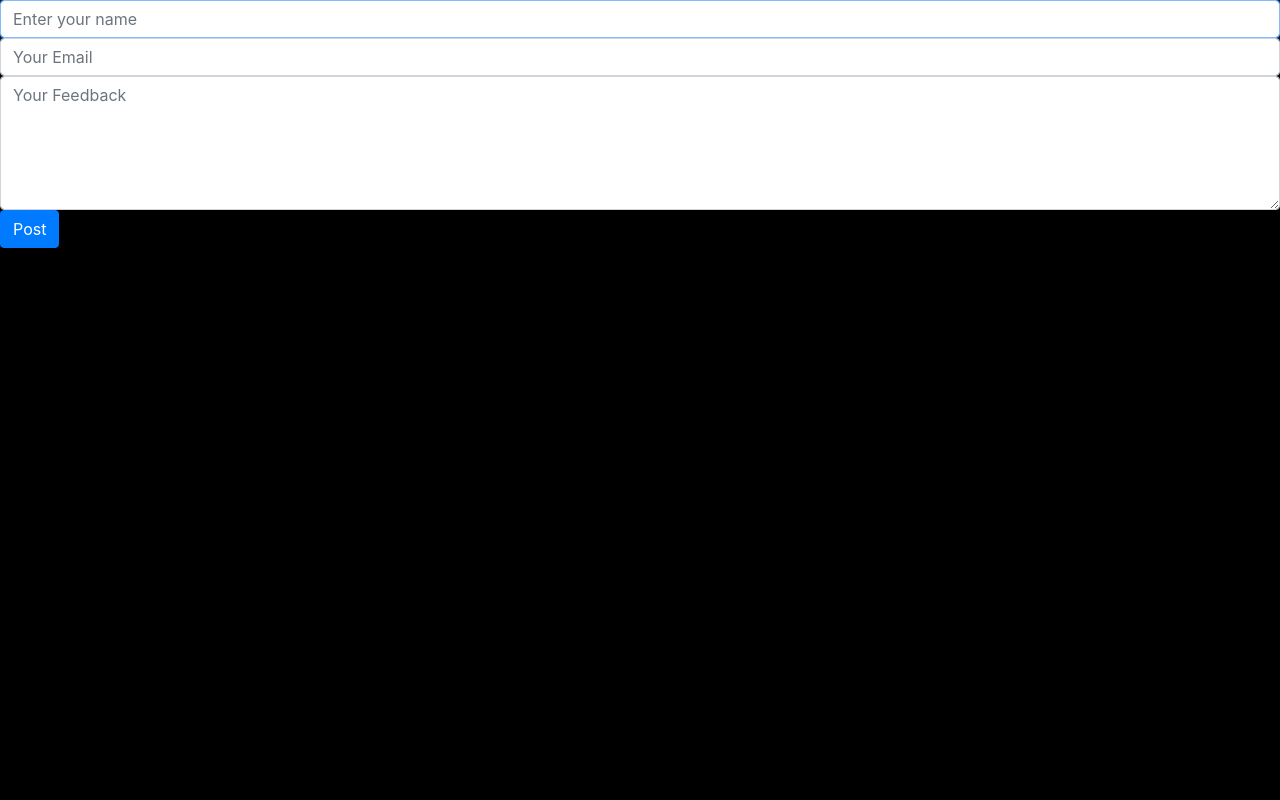
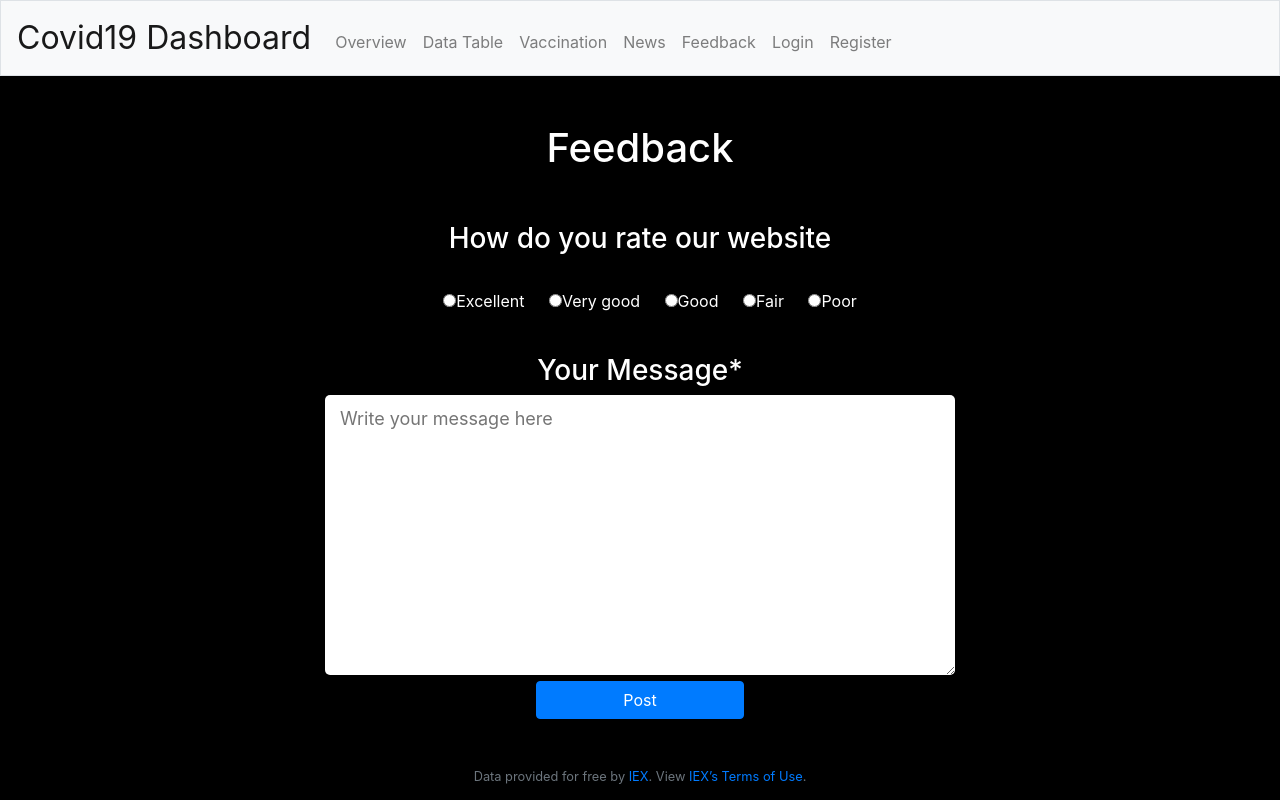
Before and after one commit to anniezhou19/covid19_data, a Flask app: page /feedback in a window 1280 px wide. Run offline with Flask 2, Linux system fonts and the light colour scheme; some libraries are stand-ins or nearby versions.

Commit message:
fixed feedback page

```diff
--- a/application.py
+++ b/application.py
@@ -12,12 +12,12 @@
 from werkzeug.exceptions import default_exceptions, HTTPException, InternalServerError
 from werkzeug.security import check_password_hash, generate_password_hash
 import operator
-
+from helper import apology, login_required
 from cs50 import SQL
 
 
 #parameters realted to apis
-API_KEY=os.getenv("API_KEY")
+API_KEY="b6f642c5ac2a40a5b3483ab45738aeaf"
 base_url="https://newsapi.org/v2/everything"
 
 #for fedding date_time in sql db
@@ -26,9 +26,6 @@
 end_day=datetime.date.today()
 day_gap=datetime.timedelta(days=5)
 start_day= end_day - day_gap
-print(end_day)
-print(start_day)
-print(date_time_now)
 
 
 # configuring flask app
@@ -56,8 +53,7 @@
 db=SQL("sqlite:///details.db")
 
 #configuring api_key
-if not os.environ.get("API_KEY"):
-    raise RuntimeError("API_KEY not set")
+
 
 
 #setting up routes
@@ -111,35 +107,33 @@
 @app.route("/login",methods=["POST","GET"])
 def login():
 
-    #forget any user id
     session.clear()
     #if users visit through form
     if http_request.method=="POST":
 
         #taking email and password from users
-        email=http_request.form.get("email")
+        username=http_request.form.get("username")
         password=http_request.form.get("password")
-        print(email)
-        print(password)
 
         #checking if they have entered usrename or password or not.,
-        if not email:
-            return
+        if not username:
+            return apology("must provide username", 403)
         elif not password:
-            return
+            return apology("must provide password", 403)
 
         #searching database for user email
-        row=db.execute("SELECT * FROM users WHERE email=?",email)
+        row=db.execute("SELECT * FROM users WHERE username = ?", username)
         print(row)
         #checking if user entered right password or username exists or not
-        if len(row)!=1 or not check_password_hash(row[0]["hash"],password):
-            return render_template("news.html")
+        if len(row) != 1 or not check_password_hash(row[0]["hash"],password):
+            return apology("invalid username or password")
         #remebering the logged in user
-        session["user_id"]=row[0]["user_id"]
+        session["user_id"]=row[0]["id"]
         flash("sucessfully logged in!!")
         return redirect("/feedback")
     # if user visits through link or redirect
     return render_template("login.html")
+
 
 #logging out route
 @app.route("/logout")
@@ -152,36 +146,41 @@
 # route for register
 @app.route("/register",methods=["GET", "POST"])
 def register():
-    #if user visits through submitting form
+
+#if user visits through submitting form
     if http_request.method=="POST":
 
         #taking all users input
-        email=http_request.form.get("username")
-        password=http_request.form.get("password")
-        confirm_pass=http_request.form.get("confirmation")
+        username = http_request.form.get("username")
+        email = http_request.form.get("email")
+        password = http_request.form.get("password")
+        confirm_pass = http_request.form.get("confirmation")
 
         #checking if users have provided input or not
-        if not email:
-            return
+        if not username:
+            return apology("must provide username", 403)
+        elif not email:
+            return apology("must provide email", 403)
         elif not password:
-            return
+            return apology("must provide password", 403)
 
         #chceking if users have entered same password or not
         elif password!=confirm_pass:
-            return
+            return apology("password and confirmation must be the same", 403)
 
         #checking if username is availiabe or not
-        rows=db.execute("SELECT * FROM users WHERE email =?",email)
-        if len(rows)==1:
-            return
+        rows=db.execute("SELECT * FROM users WHERE username = ?", username)
+        if len(rows) != 0:
+            return apology("username already exists")
 
         #adding users into database and storing passwords as hash not actual password
-        db.execute("INSERT INTO users(email,hash) VALUES(?,?)",email,generate_password_hash(password))
+        db.execute("INSERT INTO users(username,hash, email) VALUES(?,?,?)", username, generate_password_hash(password), email)
 
         #redirecting users to login page
         flash("registered sucessful")
         return redirect("/feedback")
     return render_template("register.html")
+
 
 #route for feedback form
 @app.route("/feedback", methods=["GET", "POST"])
@@ -207,11 +206,6 @@
         if len(row)==1:
             return
 
-        #checking wether user provided username,email or not
-        if not username:
-            return
-        if not email:
-            return
 
         # getting feedback from users
         feedback=http_request.form.get("feedback")
--- a/static/styles.css
+++ b/static/styles.css
@@ -112,3 +112,23 @@
     color: #a7a8a9;
     text-align: left;
 }
+
+/* ------------------------------------FEEDBACL CSS--------------------------------*/
+
+.radio.inline{
+    margin: 0px 40px 20px 0px;
+    cursor: pointer;
+}
+
+#message{
+    outline: none;
+    border: none;
+    padding: 10px 0px 0px 15px;
+    font-size: 18px;
+    color: #000;
+    border-radius: 5px;
+}
+
+.radio-inline {
+    margin-left: 20px;
+}
--- a/templates/feedback.html
+++ b/templates/feedback.html
@@ -1,43 +1,38 @@
-<!DOCTYPE html>
-<html>
+{% extends "layout.html" %}
 
-<head>
-    <meta charset="utf-8">
-    <meta name="viewport" content="initial-scale=1, width=device-width">
+{% block title %}
+    Feedback
+{% endblock %}
 
+{% block main %}
+    <div>
+        <form action="/feedback" method="post">
+            <div>
+                <h1>Feedback</h1>
+                <hr>
+                <hr>
+                <div>
+                    <h3>How do you rate our website</h3>
+                    <hr>
 
-    <title>FEEDBACK</title>
+                    <label class="radio-inline"><input type="radio" name="level">Excellent</label>
+                    <label class="radio-inline"><input type="radio" name="level">Very good</label>
+                    <label class="radio-inline"><input type="radio" name="level">Good</label>
+                    <label class="radio-inline"><input type="radio" name="level">Fair</label>
+                    <label class="radio-inline"><input type="radio" name="level">Poor</label>
+                </div>
+                <hr>
 
-    <!-- http://getbootstrap.com/docs/4.5/ -->
-    <link rel="stylesheet" href="https://cdn.jsdelivr.net/npm/bootstrap@4.5.3/dist/css/bootstrap.min.css" integrity="sha384-TX8t27EcRE3e/ihU7zmQxVncDAy5uIKz4rEkgIXeMed4M0jlfIDPvg6uqKI2xXr2" crossorigin="anonymous">
+                <form>
+                    <div>
+                        <h3>Your Message*</h3>
+                            <textarea id="message" required="" placeholder="Write your message here" rows="10" cols="50"></textarea></label>
+                    </div>
+                    <div>
+                        <button class="btn btn-primary" style="width: 20%; position: center;" type="submit">Post</button>
+                    </div>
+                </form>
 
-    <!-- https://favicon.io/emoji-favicons/money-mouth-face/ -->
-    <link href="/static/favicon.ico" rel="icon">
-
-    <link href="/static/styles.css" rel="stylesheet">
-
-    <!-- http://getbootstrap.com/docs/4.5/ -->
-    <script src="https://code.jquery.com/jquery-3.5.1.slim.min.js" integrity="sha384-DfXdz2htPH0lsSSs5nCTpuj/zy4C+OGpamoFVy38MVBnE+IbbVYUew+OrCXaRkfj" crossorigin="anonymous"></script>
-    <script src="https://cdn.jsdelivr.net/npm/bootstrap@4.5.3/dist/js/bootstrap.bundle.min.js" integrity="sha384-ho+j7jyWK8fNQe+A12Hb8AhRq26LrZ/JpcUGGOn+Y7RsweNrtN/tE3MoK7ZeZDyx" crossorigin="anonymous"></script>
-
-    <script src="https://ajax.googleapis.com/ajax/libs/jquery/3.5.1/jquery.min.js"></script>
-    <script src="static/data.js"></script>
-
-
-</head>
-
-</html>
-
-<body>
-    <div clas=feedback_section>
-        <form action="/feedback" method="post">
-            <div class="form-group">
-                <input type="text" class="form-control" autofocus autocomplete="off" placeholder="Enter your name" name="username">
-                <input type="mail" class="form-control" autocomplete="off" placeholder="Your Email" name="email">
-                <textarea placeholder="Your Feedback" class="form-control" rows="5" columns="0" name="feedback"></textarea>
-                <button class="btn btn-primary" type="submit">Post</button>
-        </form>
-        </div>
 
 
         <div class="feedback_total">
@@ -49,4 +44,4 @@
         </div>
     </div>
 
-</body>
+{% endblock %}
--- a/templates/layout.html
+++ b/templates/layout.html
@@ -38,7 +38,6 @@
                 <li class="nav-item"><a class="nav-link" href="/vaccination">Vaccination</a></li>
                 <li class="nav-item"><a class="nav-link" href="/news">News</a></li>
                 <li class="nav-item"><a class="nav-link" href="/feedback">Feedback</a></li>
-                <li class="nav-item"><a class="nav-link" href="/login">Login</a></li>
                 <li class="nav-item"><a class="nav-link" href="/register">Register</a></li>
                 <li class="nav-item"><a class="nav-link" href="/logout">Log out</a></li>
             </ul>
```
Also changed, not shown: helper.py (added, +31 -0 lines), templates/apology.html (added, +9 -0 lines), templates/data_table.html (+10 -10 lines), templates/login.html (+8 -2 lines), templates/register.html (+11 -1 lines), details.db.
